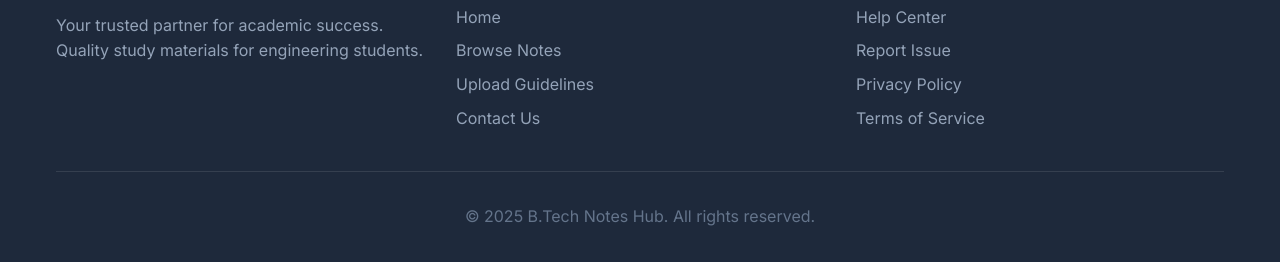
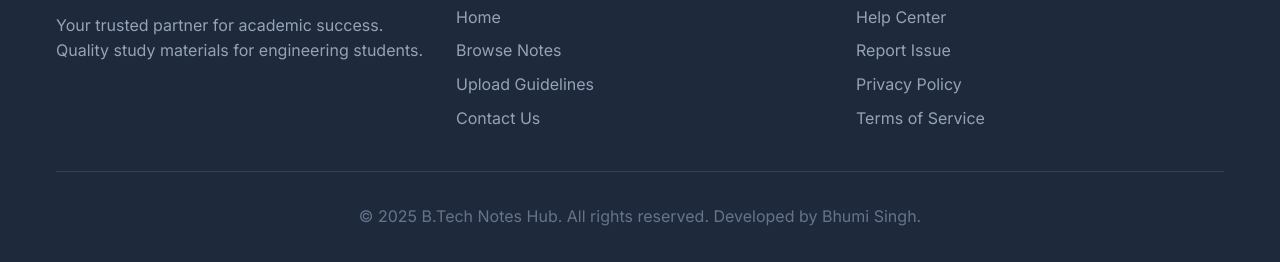
Before and after one commit to thejanmejay/btech-notes, a plain HTML site: page btech-notes-website/notes.html in a window 1280 px wide. Shown: the part 1038-1300 px from the top of the page. Drawn offline with Linux system fonts and the light colour scheme.

Commit message:
notes.html

```diff
--- a/btech-notes-website/notes.html
+++ b/btech-notes-website/notes.html
@@ -282,7 +282,7 @@
                 </div>
             </div>
             <div class="footer-bottom">
-                <p>&copy; 2025 B.Tech Notes Hub. All rights reserved.</p>
+<p>&copy; 2025 B.Tech Notes Hub. All rights reserved. Developed by Bhumi Singh.</p>
             </div>
         </div>
     </footer>
```
